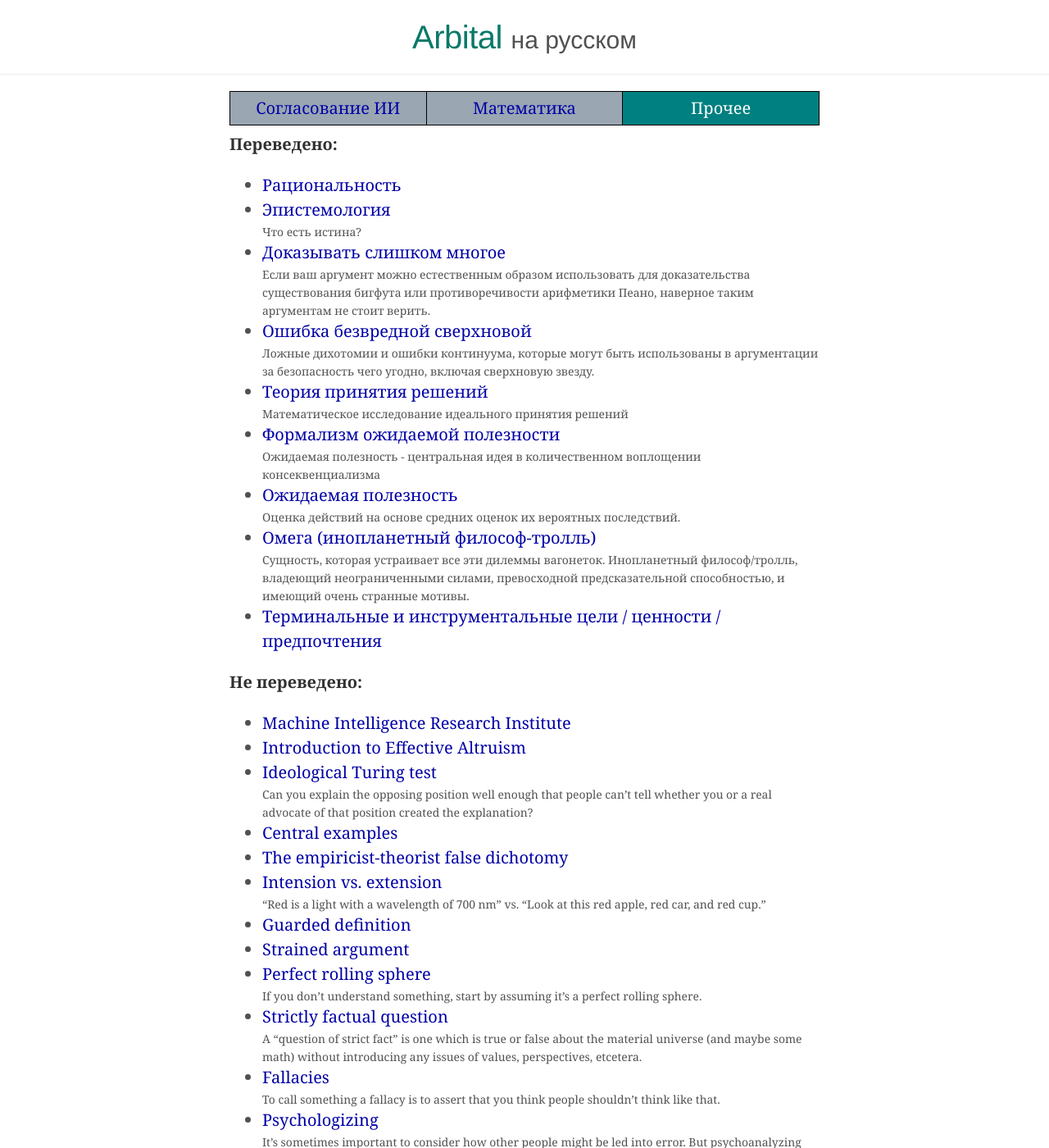
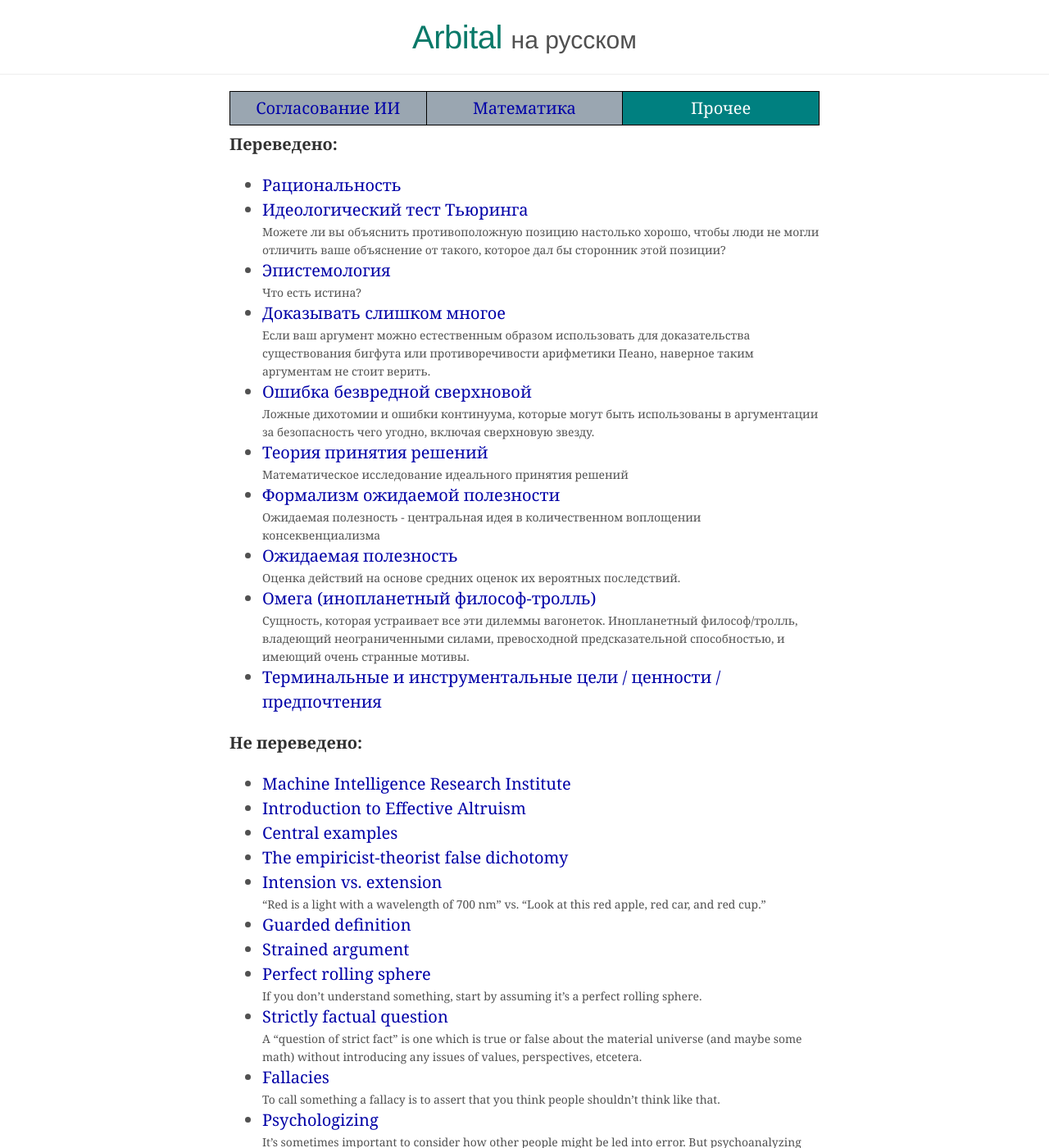
Before and after one commit to Arbital-RU/arbital-ru.github.io, a Jekyll site: the page built from explore/other.md, in a window 1280 px wide and 1400 px high. Shown: the whole window at 82% size. Built offline with Jekyll 4.4.1, drawn with Linux system fonts in a browser that asks for light colours.

Commit message:
new post

```diff
--- a/_data/p.yaml
+++ b/_data/p.yaml
@@ -991,7 +991,7 @@
 
 - {id: "ea_intro", title: "Introduction to Effective Altruism", author: "Aaron Gertler", date: "2016-03-19"}
 
-- {id: "ideological_turing_test", title: "Ideological Turing test", description: "Can you explain the opposing position well enough that people can’t tell whether you or a real advocate of that position created the explanation?", domains: ["arbital_labs"]}
+- {id: "ideological_turing_test", title: "Ideological Turing test", description: "Can you explain the opposing position well enough that people can’t tell whether you or a real advocate of that position created the explanation?", domains: ["arbital_labs"], translated: true, ru_description: "Можете ли вы объяснить противоположную позицию настолько хорошо, чтобы люди не могли отличить ваше объяснение от такого, которое дал бы сторонник этой позиции?"}
 
 - {id: "epistemology", title: "Epistemology", description: "What is truth?", domains: ["arbital_labs"], children: ["fallacy", "psychologizing", "central_example", "108", "intension_extension", "guarded_definition", "strained_argument", "perfect_rolling_sphere", "factual_question", "conceivability"], translated: true, ru_description: "Что есть истина?"}
 
--- /dev/null
+++ b/_posts/2024-06-12-ideological_turing_test.md
@@ -0,0 +1,7 @@
+---
+layout: post
+title: Идеологический тест Тьюринга
+translated_by: К. Кирдан
+excerpt: "Идеологический тест Тьюринга: чтобы убедиться, что вы действительно понимаете противоположную позицию, вы объясняете ее так, чтобы ее сторонник не мог понять, было ли объяснение написано вами или настоящим сторонником этой позиции. Часто используется в интернете как формальный тест, при котором аудитория пытается отличить, какие эссе за X и против X были написаны настоящими сторонниками X и анти-X, а какие — сторонниками противоположной позиции. Если вы за X, и пишете интеллектуальное эссе, продвигающее анти-X, и другие люди не могут по нему определить, что вы на самом деле за X, то вы прошли идеологический тест Тьюринга, продемонстрировав, что действительно честно понимаете аргументы против X."
+---
+Идеологический тест Тьюринга: чтобы убедиться, что вы действительно понимаете противоположную позицию, вы объясняете ее так, _чтобы ее сторонник не мог понять, было ли объяснение написано вами или настоящим сторонником этой позиции_. Часто используется в интернете как формальный тест, при котором аудитория пытается отличить, какие эссе за X и против X были написаны настоящими сторонниками X и анти-X, а какие — сторонниками противоположной позиции. Если вы за X, и пишете интеллектуальное эссе, продвигающее анти-X, и другие люди не могут по нему определить, что вы на самом деле за X, то вы прошли идеологический тест Тьюринга, продемонстрировав, что действительно честно понимаете аргументы против X.
```
